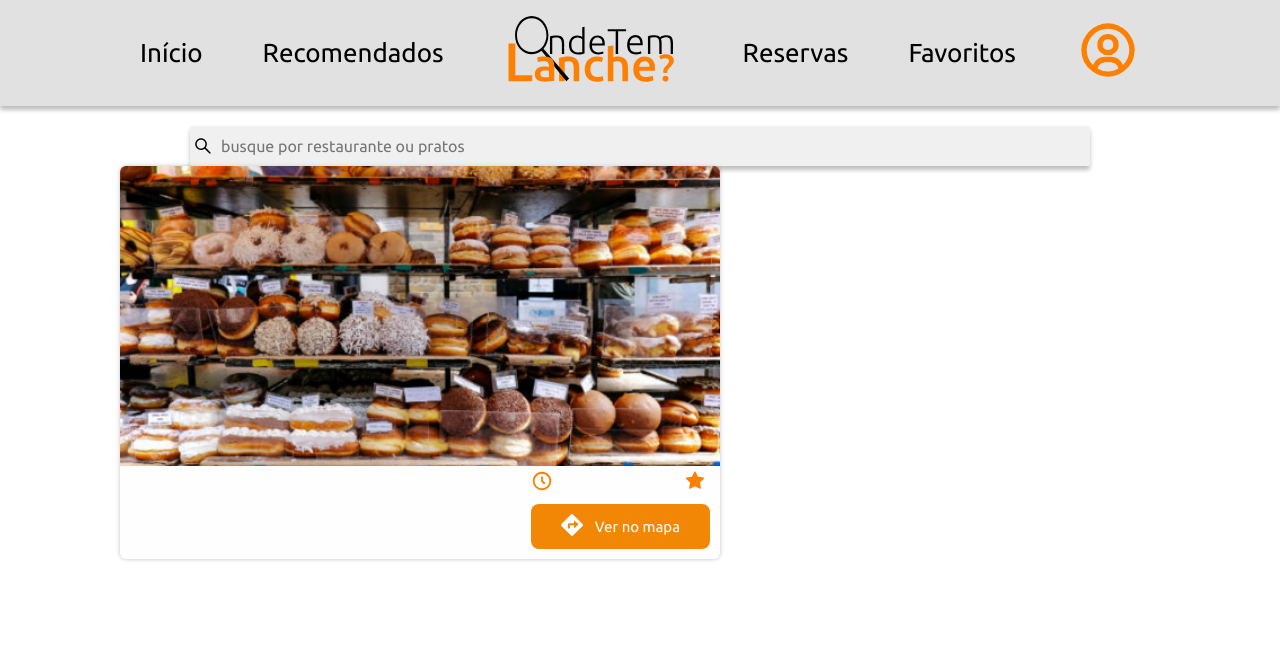
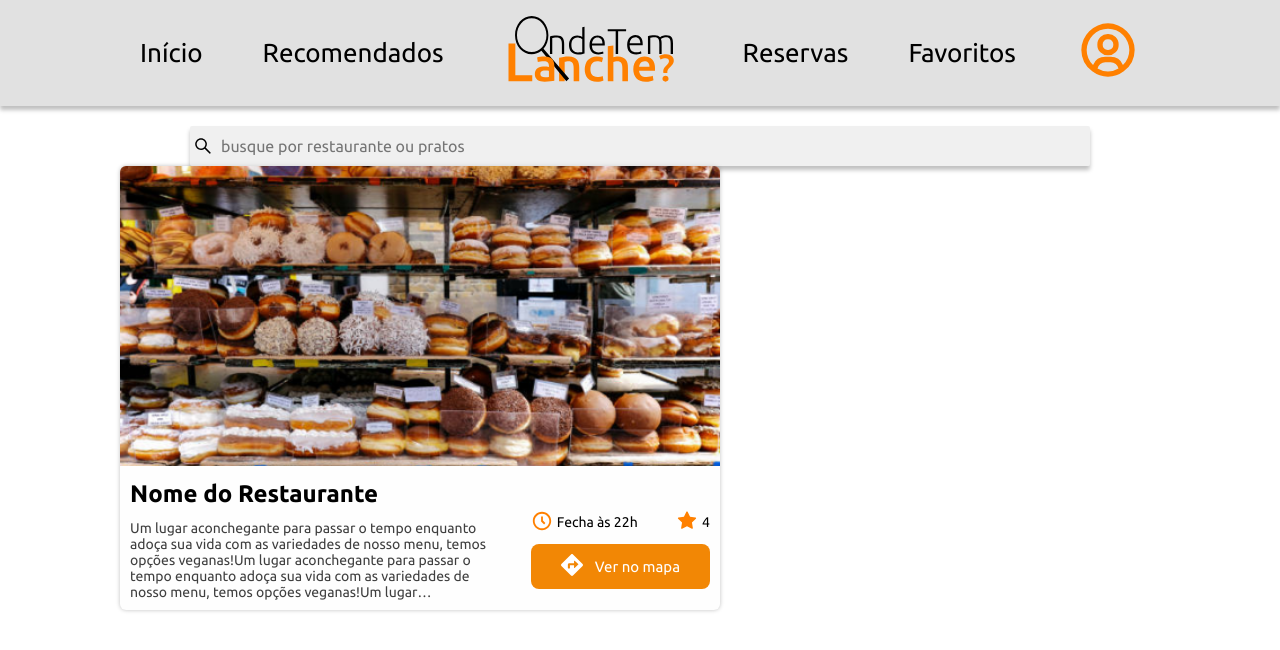
Before and after one commit to Paulophh/onde-tem-lanche-frontend, a React (Create React App) app: page / in a window 1280 px wide. Shown: the top 650 px of the page. Built offline with nearby package versions, Linux system fonts and the light colour scheme.

Commit message:
Trocando nome do arquivo de Index para index

```diff
--- a/src/components/HighlightsCard/index.jsx
+++ b/src/components/HighlightsCard/index.jsx
@@ -39,7 +39,7 @@ const HighlightsCard = ({ restaurant }) => {
         </div>
 
         <RestaurantInfoSecondRow>
-          <Description>
+          <Description title={restaurant.description}>
             {restaurant.description}
             {restaurant.description}
             {restaurant.description}
@@ -58,7 +58,7 @@ const HighlightsCard = ({ restaurant }) => {
                 </span>
 
                 <span className='text-container'>
-                  {restaurant.closingTime}
+                  Fecha às {restaurant.closingTime}
                 </span>
               </ClosingTime>
 
--- a/src/pages/Index/Index.jsx
+++ b/src/pages/Index/Index.jsx
@@ -3,6 +3,13 @@ import Header from "../../components/Header";
 import BarraDeBusca from '../../components/BarraDeBusca';
 import { PageContainer } from './styles';
 import HighlightsCard from '../../components/HighlightsCard';
+
+const mockedRestaurant = {
+  name: 'Nome do Restaurante',
+  description: 'Um lugar aconchegante para passar o tempo enquanto adoça sua vida com as variedades de nosso menu, temos opções veganas!',
+  closingTime: '22h',
+  starRating: 4
+}
 
 const Index = () => {
 
@@ -13,7 +20,7 @@ const Index = () => {
         <BarraDeBusca />
       </PageContainer>
       <HighlightsCard
-        restaurant={{}}
+        restaurant={mockedRestaurant}
       />
     </>
   );
```
